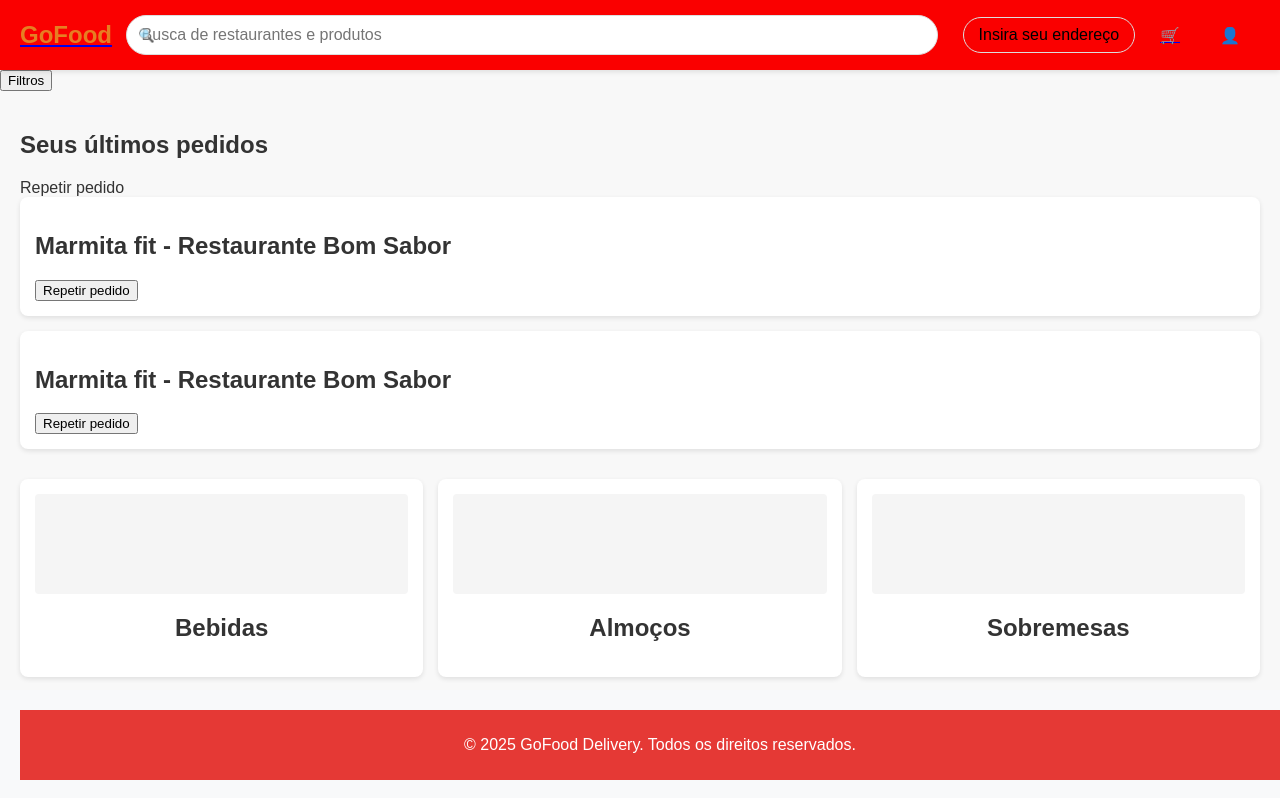
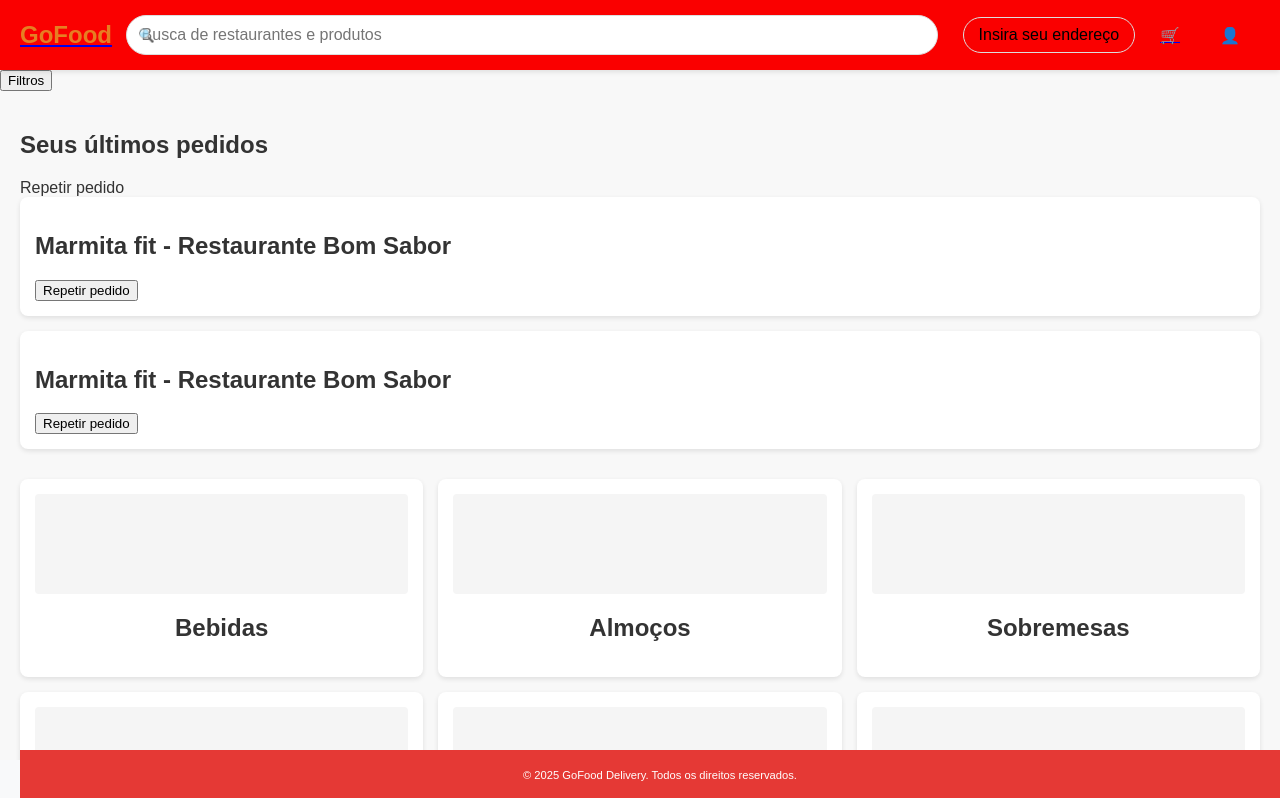
Before and after one commit to CauaConceicao20/GoFood-Delivery-Final, a React (Create React App) app in the folder src/front-end/: page /main_menu in a window 1280 px wide. Shown: the top 798 px of the page. Built offline with nearby package versions, Linux system fonts and the light colour scheme.

Commit message:
alteracao rodapé css

```diff
--- a/src/front-end/src/telas/main_menu/MainMenu.css
+++ b/src/front-end/src/telas/main_menu/MainMenu.css
@@ -234,14 +234,37 @@
   bottom: 0;
   width: 100%;
   margin: 100px 0 0 0;
+  position: fixed;
+  bottom: 0;
+  width: 100%;
+
 }
 
 .footer-copyright {
+  position: fixed;
   background-color: #e53935;
   color: white;
   text-align: center;
-    padding: 10px 0;
+  padding: 8px 0;
+  font-size: 0.7rem;
+  border-top: none;
+  margin-top: 20px;
+  position: fixed;
+  bottom: 0;
+  width: 100%;
 }
+
+.minimal-footer p {
+  margin: 0;
+  padding: 0;
+  line-height: 1.3;
+  position: fixed;
+  bottom: 0;
+  width: 100%;
+
+}
+
+
 .opcao-footer {
   text-align: center;
 }
@@ -332,7 +355,7 @@
   height: 100%;
   background: white;
   padding: 20px;
-  box-shadow: -2px 0 10px rgba(0,0,0,0.1);
+  box-shadow: -2px 0 10px rgba(0, 0, 0, 0.1);
   z-index: 1000;
   overflow-y: auto;
 }
@@ -364,7 +387,8 @@
   margin-right: 10px;
 }
 
-.price-filter, .distance-filter {
+.price-filter,
+.distance-filter {
   font-weight: bold;
   color: #333;
 }
@@ -488,8 +512,15 @@
 
 
 @keyframes fadeIn {
-    from { opacity: 0; transform: translateY(20px); }
-    to { opacity: 1; transform: translateY(0); }
+  from {
+    opacity: 0;
+    transform: translateY(20px);
+  }
+
+  to {
+    opacity: 1;
+    transform: translateY(0);
+  }
 }
 
 /* Responsividade */
```
Lines whose indentation alone changed are shown as unchanged.
